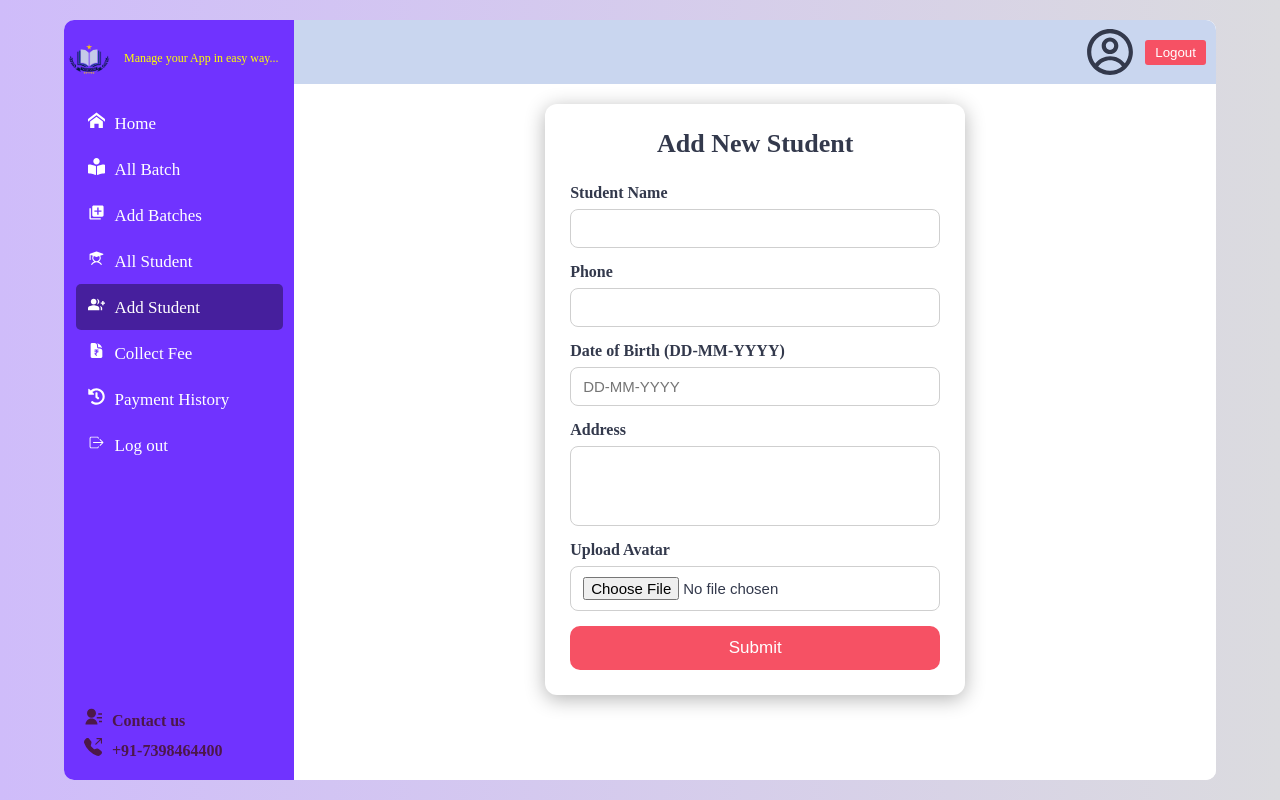
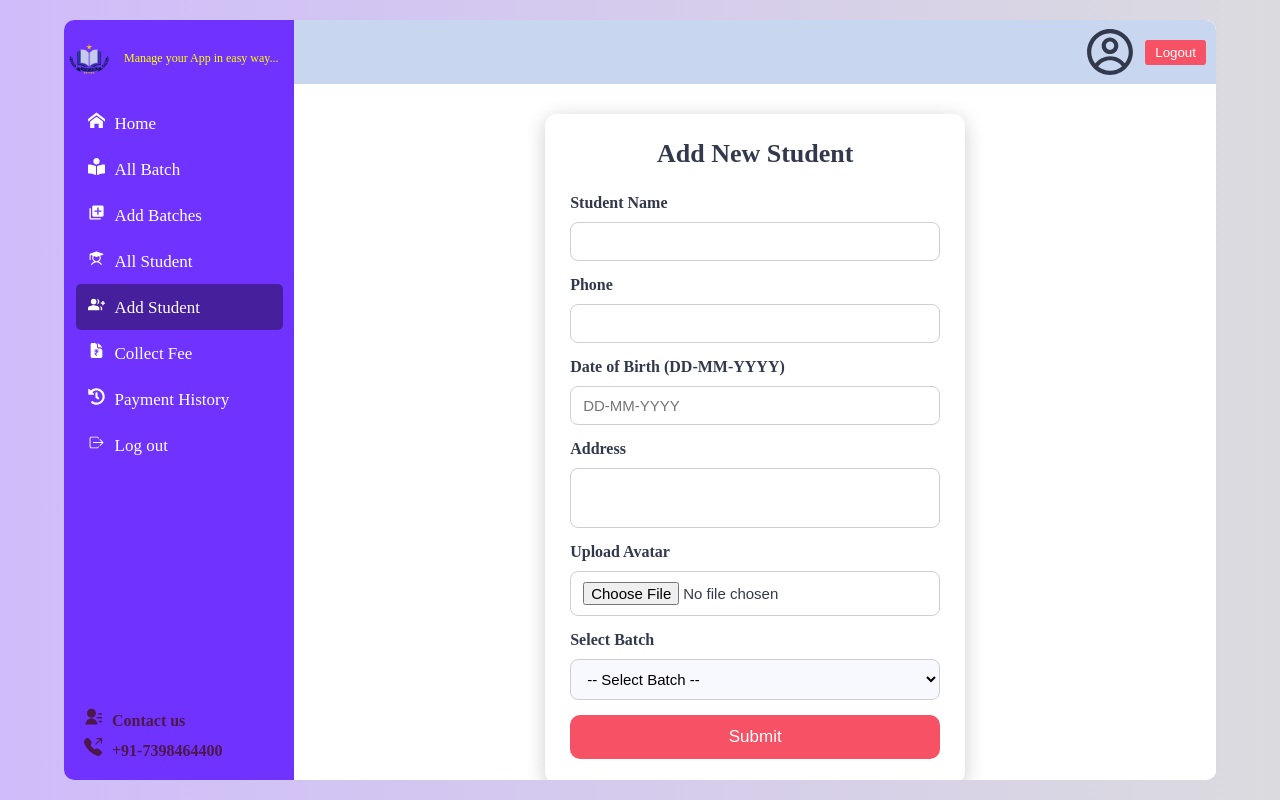
Before and after one commit to maharshi027/institute-management, a React (Vite) app in the folder dcc/: page /dashboard/add-student in a window 1280 px wide. Built offline with nearby package versions, Linux system fonts and the light colour scheme.

Commit message:
feat: enhance AddStudent component with batch selection and improve styling for better user experience

```diff
--- a/dcc/src/components/student/AddStudent.jsx
+++ b/dcc/src/components/student/AddStudent.jsx
@@ -12,6 +12,7 @@ export default function AddStudent() {
   const [address, setAddress] = useState("");
   const [avatar, setAvatar] = useState(null);
   const [avatarUrl, setAvatarUrl] = useState("");
+  const [batchId, setBatchId] = useState("");
 
   const [loading, setLoading] = useState(false);
 
@@ -33,8 +34,8 @@ export default function AddStudent() {
     formData.append("dob", dob);
     formData.append("address", address);
     formData.append("avatar", avatar);
+    formData.append("batchId", batchId);
     formData.append("userId", localStorage.getItem("userId"));
-    formData.append("batchId", localStorage.getItem("batchId"));
 
     try {
       await axios.post("http://localhost:4000/student/add-student", formData, {
@@ -46,8 +47,6 @@ export default function AddStudent() {
 
       toast.success("Student added successfully!");
       setLoading(false);
-      // navigate("/dashboard/students");
-
     } catch (error) {
       setLoading(false);
       toast.error("Something went wrong...");
@@ -56,6 +55,7 @@ export default function AddStudent() {
 
   return (
     <div className="student-container">
+
       <form onSubmit={submitHandler} className="student-form">
         <h1>Add New Student</h1>
 
@@ -97,12 +97,20 @@ export default function AddStudent() {
         ></textarea>
 
         <label>Upload Avatar</label>
-        <input
-          type="file"
-          ref={fileRef}
-          onChange={handleAvatar}
+        <input type="file" ref={fileRef} onChange={handleAvatar} required />
+
+        <label>Select Batch</label>
+        <select
+          className="batch-select"
+          value={batchId}
+          onChange={(e) => setBatchId(e.target.value)}
           required
-        />
+        >
+          <option value="">-- Select Batch --</option>
+          <option value="1">Batch A</option>
+          <option value="2">Batch B</option>
+          <option value="3">Batch C</option>
+        </select>
 
         <button type="submit" className="student-btn">
           {loading && <Circles className="loading" />}
@@ -110,10 +118,9 @@ export default function AddStudent() {
         </button>
       </form>
 
-       {avatarUrl && (
-          <img src={avatarUrl} alt="avatar" className="preview-img" />
-        )}
-
+      {avatarUrl && (
+        <img src={avatarUrl} alt="avatar" className="preview-img" />
+      )}
     </div>
   );
 }
--- a/dcc/src/components/student/student.css
+++ b/dcc/src/components/student/student.css
@@ -2,9 +2,9 @@
   width: 100%;
   display: flex;
   justify-content: center;
-  align-items: center;
-  margin-top: 10px;
-  gap: 80px;
+  align-items: flex-start;
+  margin-top: 20px;
+  gap: 60px;
 }
 
 .student-form {
@@ -12,7 +12,7 @@
   background: #ffffff;
   padding: 25px;
   border-radius: 12px;
-  box-shadow: 0px 4px 20px rgba(0,0,0,0.3);
+  box-shadow: 0px 4px 20px rgba(0,0,0,0.2);
   display: flex;
   flex-direction: column;
   gap: 15px;
@@ -26,11 +26,12 @@
 
 .student-form label {
   font-weight: 600;
-  margin-bottom: -8px;
+  margin-bottom: -5px;
 }
 
 .student-form input,
-.student-form textarea {
+.student-form textarea,
+.batch-select {
   width: 100%;
   padding: 10px 12px;
   border: 1px solid #cfcfcf;
@@ -41,14 +42,20 @@
 }
 
 .student-form textarea {
-  height: 80px;
+  height: 60px;
   resize: none;
 }
 
 .student-form input:focus,
-.student-form textarea:focus {
+.student-form textarea:focus,
+.batch-select:focus {
   border-color: #6a5acd;
   box-shadow: 0 0 3px rgba(106, 90, 205, 0.4);
+}
+
+.batch-select {
+  background: #f8f8ff;
+  cursor: pointer;
 }
 
 .preview-img {
@@ -57,10 +64,11 @@
   object-fit: cover;
   border-radius: 10px;
   border: 2px solid #ddd;
+  margin-top: 20px;
 }
 
 .student-btn {
-width: 100%;
+  width: 100%;
   padding: 12px;
   border: none;
   background: var(--primary-3);
```
Also changed, not shown: 1 other file (tests, documents, lock files or other folders).
